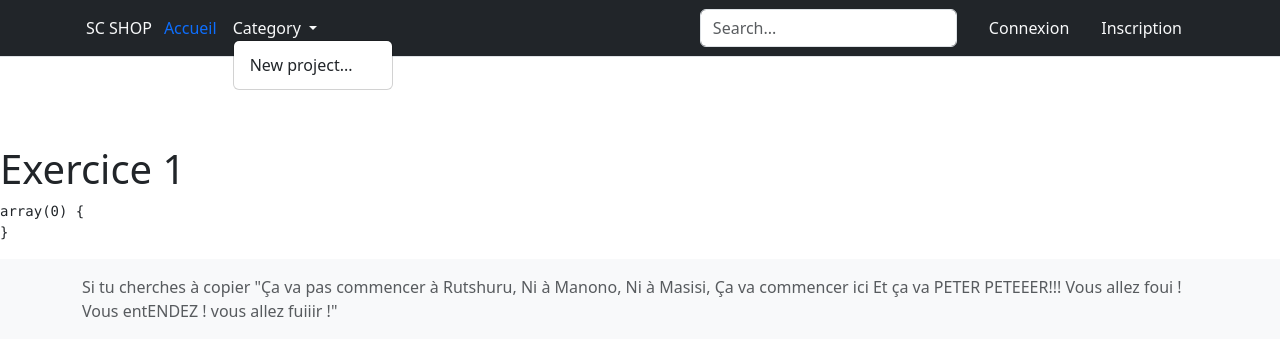
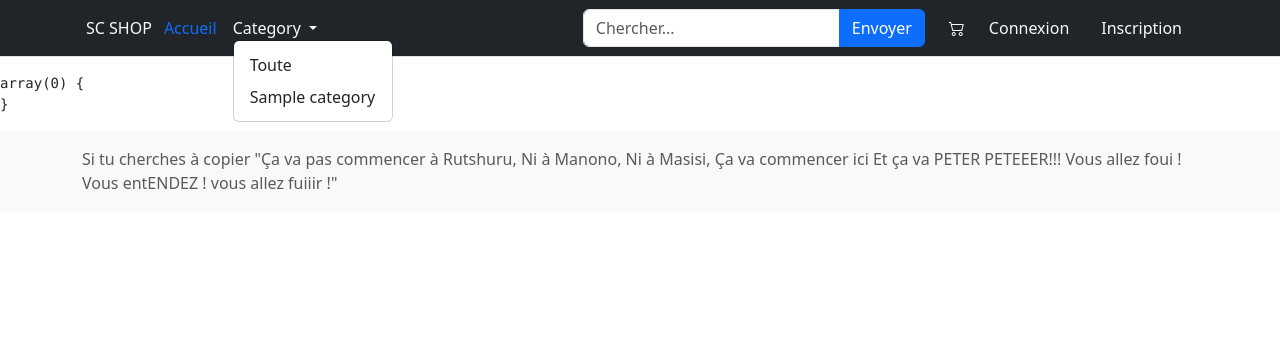
Before and after one commit to Adambizien/Boutique_NWS, a PHP site: page /index.php?page=accueil in a window 1280 px wide, after a click on "Category". Shown: the top 356 px of the page. Run offline with PHP 8.4, Linux system fonts and the light colour scheme; tables that the repository leaves empty or names only in its code hold one stand-in row (values such as "Sample post").

Commit message:
update : category with search bare and home with seatch bare

```diff
--- a/index.php
+++ b/index.php
@@ -16,7 +16,7 @@
 session_start();
 ob_start();
 
-$argumentGet = ["page", "layout","product"];
+$argumentGet = ["page", "layout","product","id","category"];
 
 if (isset($_SESSION['user_role']) && $_SESSION['user_role'] === 999) {
     $argumentGet[] = "adminMod";
--- a/src/Controller/Database.php
+++ b/src/Controller/Database.php
@@ -252,4 +252,22 @@
             return $escapedString;
         }
 
+        public function searchFiltreTri($searchName,$filters = []){
+            $prepare = "SELECT * FROM `product` WHERE 1";
+
+            if (isset($filters) && $filters != []) {
+                $key = array_keys($filters);
+                $prepare .= " AND (".$key[0]." = " . $filters[$key[0]] . ")";
+            }
+            if ($searchName != '') {
+                $prepare .= " AND (name LIKE '%" . $searchName . "%')";
+            }
+
+            $statement = $this->connexion->prepare($prepare);
+            $statement->execute();
+            $data = $statement->fetchAll(PDO::FETCH_ASSOC);
+            return $data;
+        }
+
+
     }
--- /dev/null
+++ b/templates/includes/accueil.inc.php
@@ -0,0 +1,55 @@
+
+<?php
+    use Adam\BoutiqueNws\Controller\ProductController;
+    use Adam\BoutiqueNws\Controller\Database;
+    $database = new Database('BoutiqueSC');
+    $product = new ProductController();
+    if(isset($_POST['submit'])) {
+        $products = $database->searchFiltreTri($_POST['search'],['first'=>true]);
+    }else{
+        $products = $product->getProductByFilters(['first'=>true]);
+    }
+    foreach ($products as $key => $value) {
+        $imageData = base64_encode($value['image']);
+        $imageType = 'image/jpeg';
+        $imageDataURL = 'data:' . $imageType . ';base64,' . $imageData;
+        $category = $product->getCategoryById($value['category_id']);
+        echo '<div class=row>';
+            echo '<div class="col-9  mx-auto">';
+                echo '<div class="row g-0 border rounded overflow-hidden flex-md-row mb-4 shadow-sm h-md-250 position-relative">
+                    <div class="col p-4 d-flex flex-column position-static">
+                        <strong class="d-inline-block mb-2 text-primary-emphasis">'.$category.'</strong>
+                        <h3 class="mb-0">'.$value['name'].'</h3>
+                        <div class="mb-1 text-body-secondary">'.$value['date'].'</div>
+                        <div class="text-truncate" style="max-width: 150px;">
+                            <p class="card-text mb-auto">'.$value['description'].'</p>
+                        </div>
+                        <p class="card-text mb-auto"></p>
+                        <div class = "row">
+                            <div class = "col-6">
+                                <div class ="row">
+                                    <div class="col-6">
+                                        <p class="card-text mb-auto">'.$value['price'].' €</p>
+                                    </div>
+                                    <div class="col-6">
+                                        <p class="card-text mb-auto">'.$value['quantity'].' en stock</p>
+                                    </div>
+                                </div>
+                            </div>
+                            <div class ="col-6">
+                                <a href="./?page=productDetails&layout=html&product='.$value['id'].'" class="icon-link gap-1 icon-link-hover stretched-link">
+                                    lire la suite
+                                    <i class="bi bi-chevron-down"></i>
+                                </a>
+                            </div>
+                        </div>
+                    </div>
+                    <div class="col-auto d-none d-lg-block">
+                        <img src="'.$imageDataURL.'" alt="'.$value['name'].'" width="200" height="250">
+                    </div>
+                </div>
+            </div>';
+        echo '</div>';
+    }
+
+?>
--- a/templates/page/accueil.page.php
+++ b/templates/page/accueil.page.php
@@ -1,7 +1,3 @@
-<br>
-<br>
-<br>
-
 <?php
-echo "<h1>Exercice 1</h1>";
 dd($_SESSION);
+fromInc('accueil');
--- /dev/null
+++ b/templates/page/category.page.php
@@ -0,0 +1,3 @@
+<?php
+fromInc('category');
+?>
--- a/templates/structure/menu.struc.php
+++ b/templates/structure/menu.struc.php
@@ -1,3 +1,10 @@
+<?php
+
+use Adam\BoutiqueNws\Controller\CategoryController;
+
+$CategoryController = new CategoryController();
+$category = $CategoryController->getAllCategory();
+?>
 <header class="p-2 <?php echo isset($_GET['page']) && $_GET['page'] !=='adminMod'? "mb-3" : "mb-0"; ?> border-bottom bg-dark" <?php echo isset($_GET['page']) && $_GET['page'] ==='adminMod'?  'style=" position: fixed; width:100% ;  z-index: 1000;"':'';?> >
     <div class="container">
         <div class="d-flex flex-wrap align-items-center justify-content-center justify-content-lg-start">
@@ -11,24 +18,34 @@
                 </li>
                 <li>
                     <div class="dropdown p-2" id="dropdownCategory" >
-                        <a href="#" class="d-bloc text-decoration-none dropdown-toggle text-<?php echo isset($_GET['page']) && $_GET['page']==='Category'? 'primary' :'light'; ?> ">
+                        <a href="#" class="d-bloc text-decoration-none dropdown-toggle text-<?php echo isset($_GET['page']) && $_GET['page']==='category'? 'primary' :'light'; ?> ">
                             Category
                         </a>
                         <ul class="dropdown-menu text-small" style="">
-                            <li><a class="dropdown-item" href="#">New project...</a></li>
+                            <li><a class="dropdown-item" href="./?page=category&layout=html&category=all">Toute</a></li>
+                            <?php foreach ($category as $key => $value) {
+                                echo '<li><a class="dropdown-item" href="./?page=category&layout=html&category='.$value['id'].'">'.$value['name'].'</a></li>';
+                            }?>
                         </ul>
                     </div>
                 </li>
             </ul>
-            <?php if(isset($_GET['page']) && $_GET['page']==='accueil'): ?>
-            <form class="col-12 col-lg-auto mb-3 mb-lg-0 me-lg-3" role="search">
-            <input type="search" class="form-control" placeholder="Search..." aria-label="Search">
+            <?php if(isset($_GET['page']) && $_GET['page']==='accueil' ||  $_GET['page']==='category' ): ?>
+            <form class="col-12 col-lg-auto mb-3 mb-lg-0 me-lg-3" role="search" action="#" method="post" >
+                <div class="input-group">
+                    <input type="search" class="form-control" placeholder="Chercher..." name="search" value="<?php echo isset($_POST['search'])? $_POST['search'] : ""; ?>">
+                    <button type="submit" class="btn btn-primary" name="submit">Envoyer</button>
+                </div>
             </form>
             <?php endif; ?>
 
+            <a href="./?page=cart&layout=html" class="  text-decoration-none  text-<?php echo isset($_GET['page']) && $_GET['page']==='cart'? 'primary' :'light'; ?> px-2">
+                <i class="bi bi-cart2"></i>
+            </a>
+
             <?php if(isset($_SESSION['user'])): ?>
                 <div class="dropdown" id="dropdownProfils" >
-                    <a href="#" class="d-block  text-decoration-none dropdown-toggle text-light">
+                    <a href="#" class="d-block  text-decoration-none dropdown-toggle text-<?php echo isset($_GET['page']) && $_GET['page']==='profil' ||$_GET['page']==='updateaddress' || $_GET['page']==='updatepassword' || $_GET['page'] === 'adminMod' ? 'primary' :'light'; ?> ">
                         <i class="bi bi-person-circle "></i>
                     </a>
                     <ul class="dropdown-menu text-small">
@@ -43,6 +60,7 @@
                     </ul>
                 </div>
             <?php endif; ?>
+
             <?php if(empty($_SESSION['user'])): ?>
                 <ul class="nav nav-pills">
                     <li class="nav-item"><a href="./?page=login&layout=html" class="nav-link link-light <?php echo (isset( $_GET['page']) ? ($_GET['page'] == "login" ? "active" : "") : "active"); ?>" aria-current="page">Connexion</a></li>
```
Also changed, not shown: templates/includes/category.inc.php (added, +56 -0 lines).
